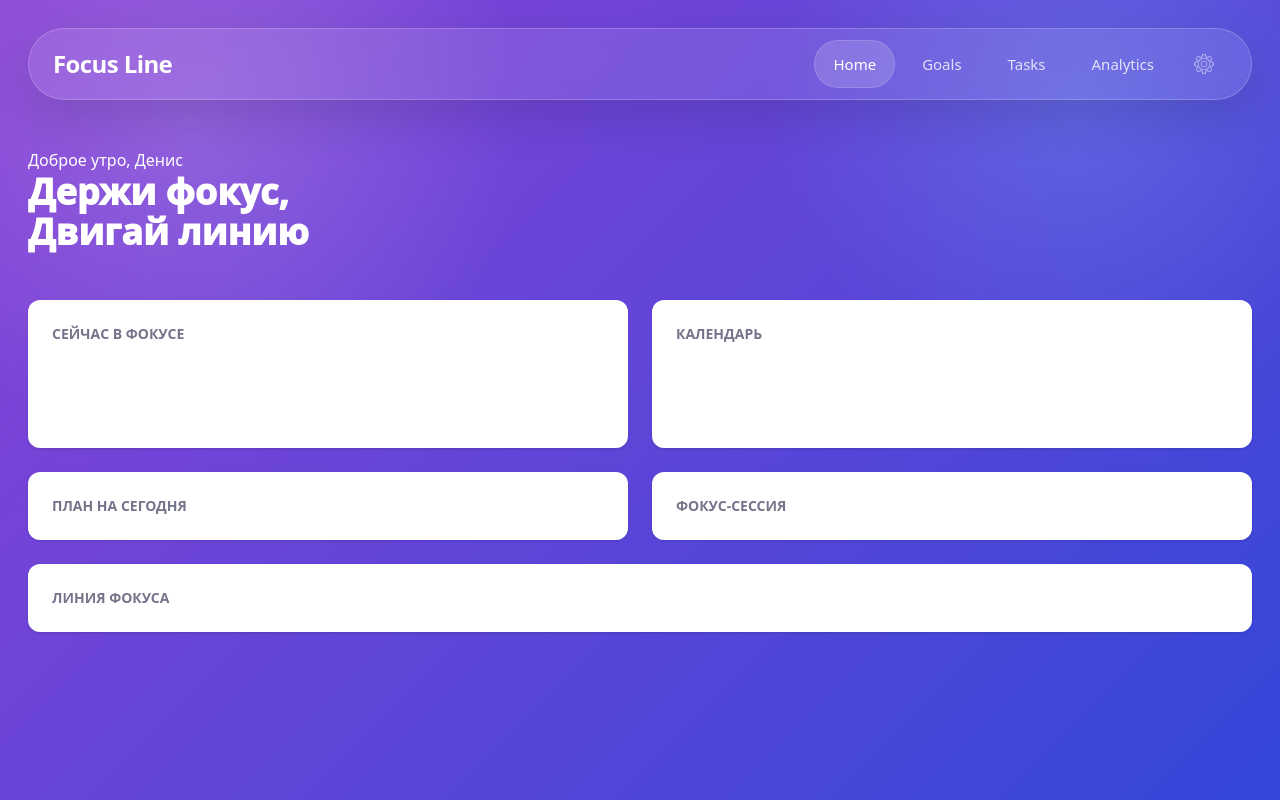
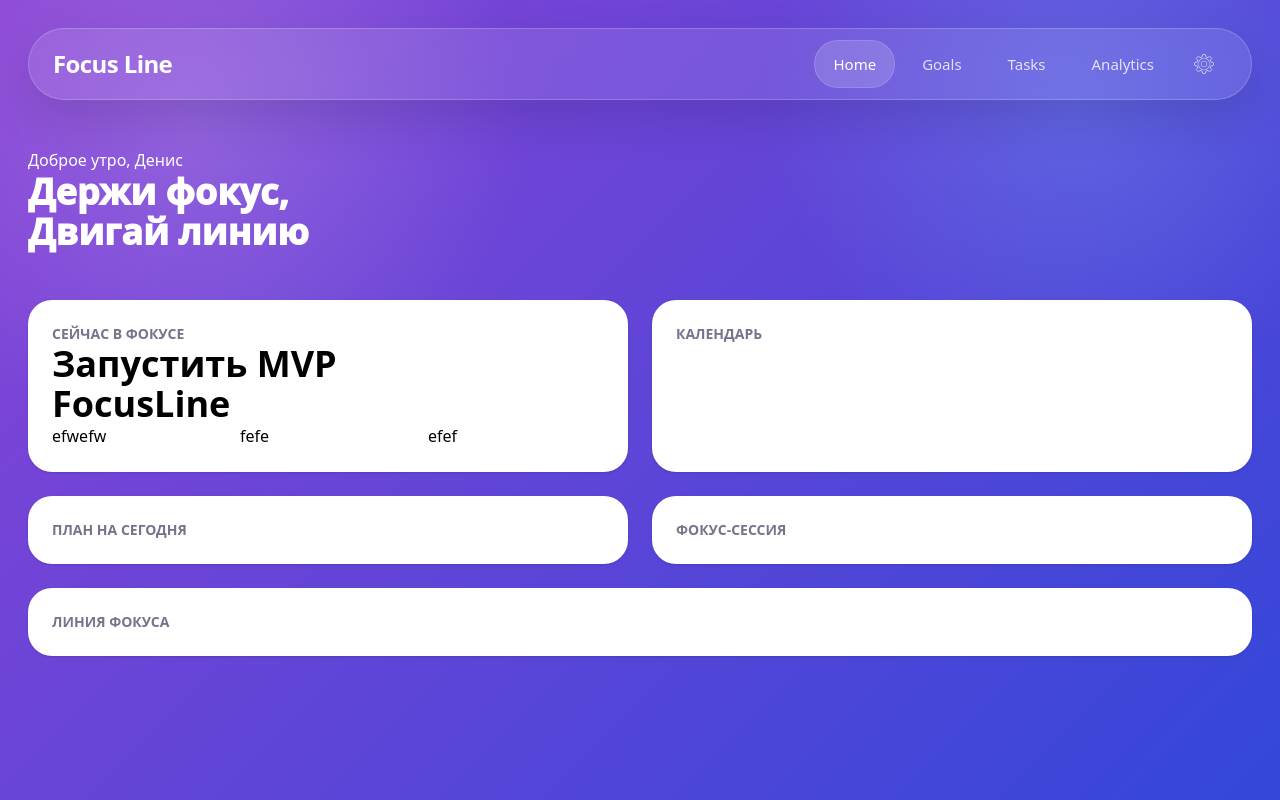
Before and after one commit to ziomo00/myReactProject, a React (Vite) app: page / in a window 1280 px wide. Built offline with nearby package versions, Linux system fonts and the light colour scheme.

Commit message:
Улучшение стилей карточек в разделе "Сейчас в фокусе" и других секциях

```diff
--- a/src/App.tsx
+++ b/src/App.tsx
@@ -30,20 +30,31 @@ function App() {
       </section>
 
       <section className="grid grid-cols-2 gap-6">
-        <div className="p-6 bg-white rounded-xl shadow">
+        <div className="p-6 bg-white rounded-3xl shadow">
           <p className="text-muted text-sm font-bold">СЕЙЧАС В ФОКУСЕ</p>
-          <h2 className="text-4xl font-[900]">Запустить MVP<br />FocusLine</h2>
+          <h2 className="text-4xl text-black font-[900]">Запустить MVP<br />FocusLine</h2>
+          <div className="grid grid-cols-3 gap-3 text-black">
+            <div>
+              efwefw
+            </div>
+            <div>
+              fefe
+            </div>
+            <div>
+              efef
+            </div>
+          </div>
         </div>
-        <div className="p-6 bg-white rounded-xl shadow text-black">
+        <div className="p-6 bg-white rounded-3xl shadow text-black">
           <p className="text-muted text-sm font-bold">КАЛЕНДАРЬ</p>
         </div>
-        <div className="p-6 bg-white rounded-xl shadow text-black">
+        <div className="p-6 bg-white rounded-3xl shadow text-black">
           <p className="text-muted text-sm font-bold">ПЛАН НА СЕГОДНЯ</p>
         </div>
-        <div className="p-6 bg-white rounded-xl shadow text-black">
+        <div className="p-6 bg-white rounded-3xl shadow text-black">
           <p className="text-muted text-sm font-bold">ФОКУС-СЕССИЯ</p>
         </div>
-        <div className="p-6 bg-white rounded-xl shadow text-black col-span-2">
+        <div className="p-6 bg-white rounded-3xl shadow text-black col-span-2">
           <p className="text-muted text-sm font-bold">ЛИНИЯ ФОКУСА</p>
         </div>
       </section>
```
